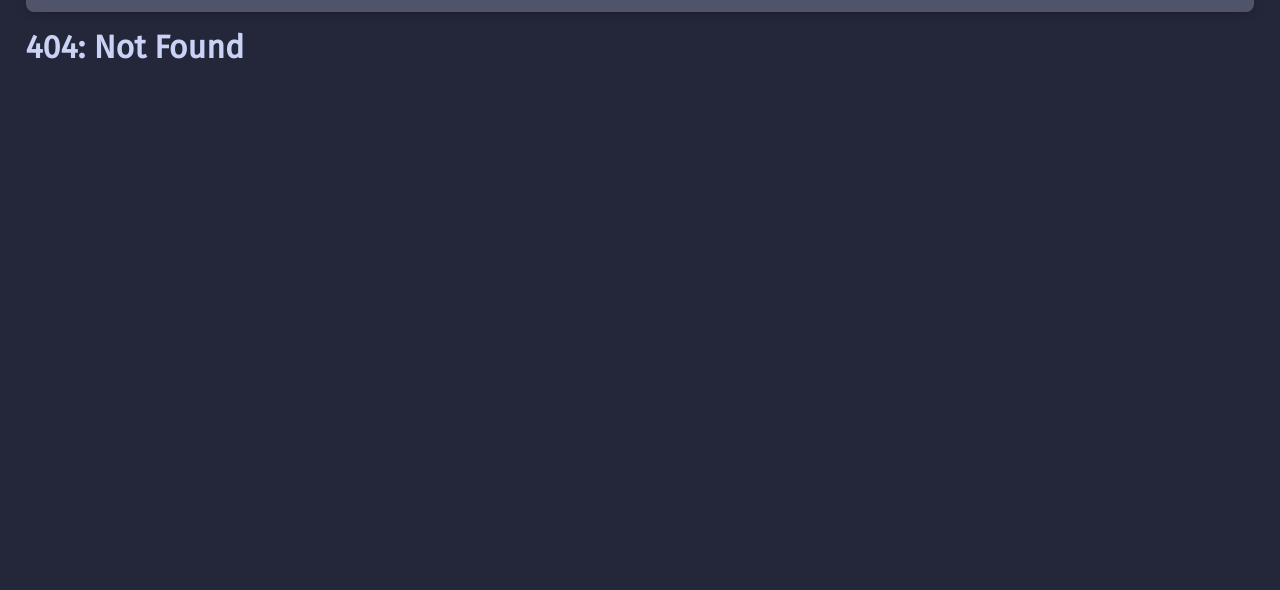
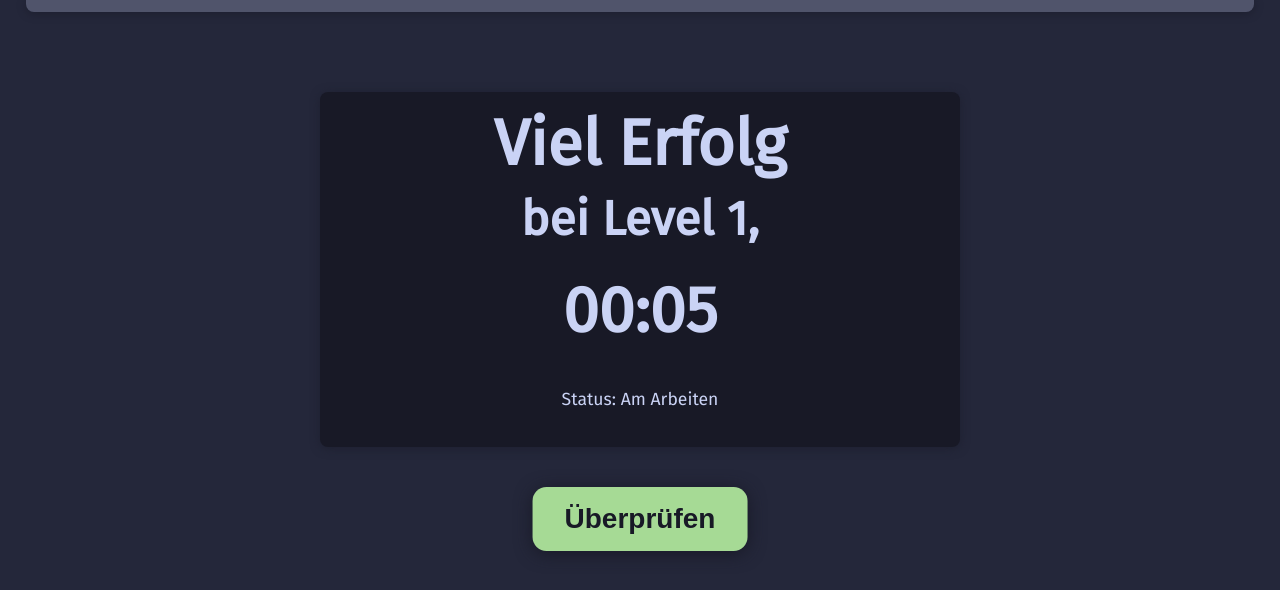
Before and after one commit to 137-Trimethylxanthin/HTL-Vill-Codinglab, a SvelteKit app: page /level1/inhalt/code_example in a window 1280 px wide. Before the commit this address had no page. Shown: the top 590 px of the page. Built offline with nearby package versions, Linux system fonts and the light colour scheme.

Commit message:
Code example -- level 1

```diff
--- /dev/null
+++ b/src/routes/level1/inhalt/code_example/+page.svelte
@@ -0,0 +1,70 @@
+<script lang="ts">
+    import { onMount } from 'svelte';
+    import { nameStore } from '../../../../utils/stores';
+    import { openVSCode } from '../../../../utils/vscodeutils';
+    import { invoke } from '@tauri-apps/api';
+    import { goto } from '$app/navigation';
+    import { message } from '@tauri-apps/api/dialog';
+
+    let time = 0;
+    let interval: any;
+
+    onMount(() => {
+        openVSCode("level1.py");
+        interval = setInterval(() => {
+            time++;
+        }, 1000);
+    });
+
+    let status = 'Am Arbeiten';
+    let valid = false;
+
+    function levelCompleted() {
+        invoke('level_completed', { level: 1, time }).then((result: any) => {
+            if (!result) {
+                message('Level 1 konnte nicht gespeichert werden', { title: 'Fehler' })
+            }
+        });
+    }
+
+    function checkAnswer() {
+        invoke('check_python', { level: 1 }).then((result: any) => {
+            if (result) {
+                status = 'Erfolg';
+                valid = true;
+                stopTimer();
+                levelCompleted();
+            } else {
+                status = 'Fehler';
+                valid = false;
+            }
+        });
+    }
+
+    function stopTimer() {
+        clearInterval(interval);
+    }
+</script>
+
+<div class="lernContainer">
+    <h1 style="margin-bottom: 1vh;">Viel Erfolg</h1>
+    <h2>bei Level 1, {$nameStore}</h2>
+    <h1 class="timer">
+        {String(Math.floor(time / 60)).padStart(2, '0')}:{String(time % 60).padStart(2, '0')}
+    </h1>
+    <p>Status:
+        {#if status == "Fehler"}
+            <span style="color: var(--red);">{status}</span>
+        {:else if status == "Erfolg"}
+            <span style="color: var(--green);">{status}</span>
+        {:else}
+            {status}
+        {/if}
+</div>
+
+{#if valid}
+    <button class="next" style="transform: translateX(-150%);" on:click={checkAnswer}>Überprüfen</button>
+    <button class="next" on:click={() => goto("/home")}>Home</button>
+{:else}
+    <button class="next" on:click={checkAnswer}>Überprüfen</button>
+{/if}
--- a/src/routes/level1/inhalt/if/aufg/+page.svelte
+++ b/src/routes/level1/inhalt/if/aufg/+page.svelte
@@ -372,6 +372,6 @@ else:
 
 </div>
 
-<button class="next" on:click={() =>{_next("../variable/expl")}}> Weiter </button>
+<button class="next" on:click={() =>{_next("../code_example")}}> Weiter </button>
 
 <div class="bothErr vergleichErr nameErr"></div>
```
